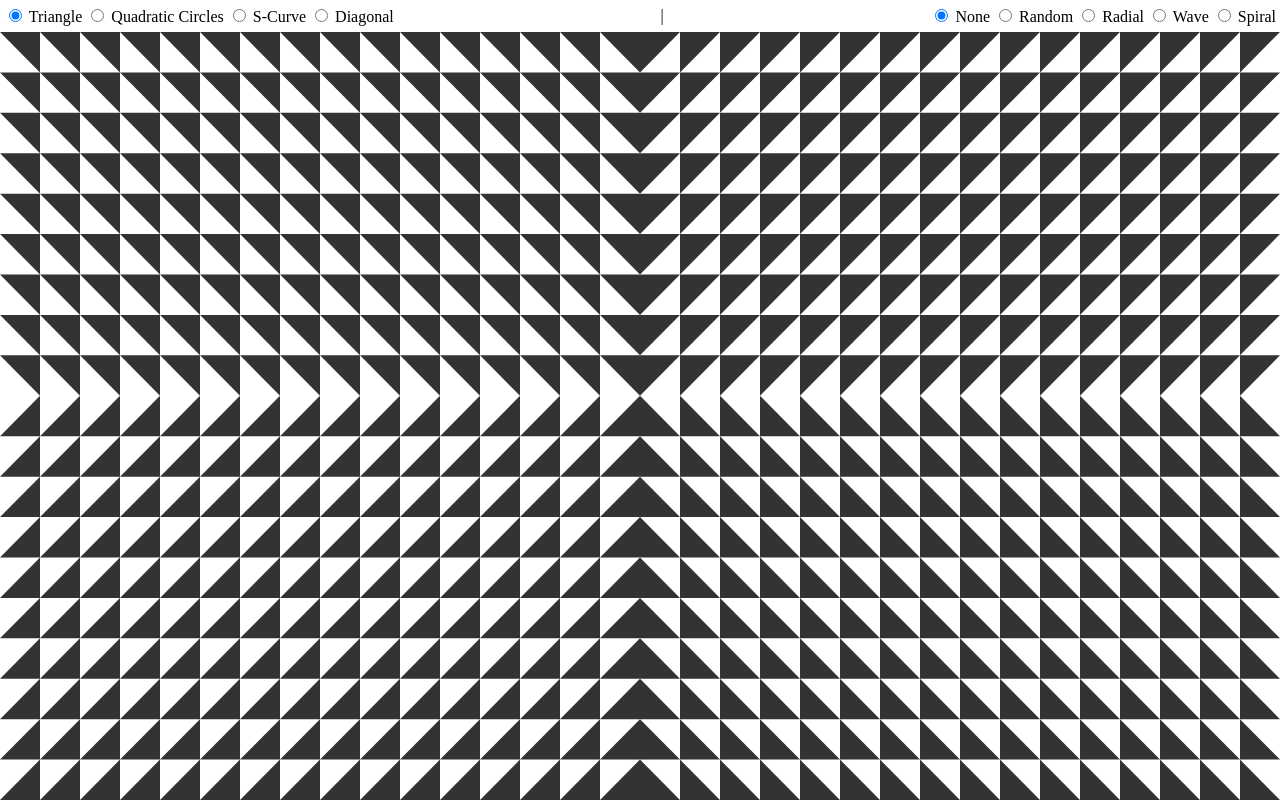
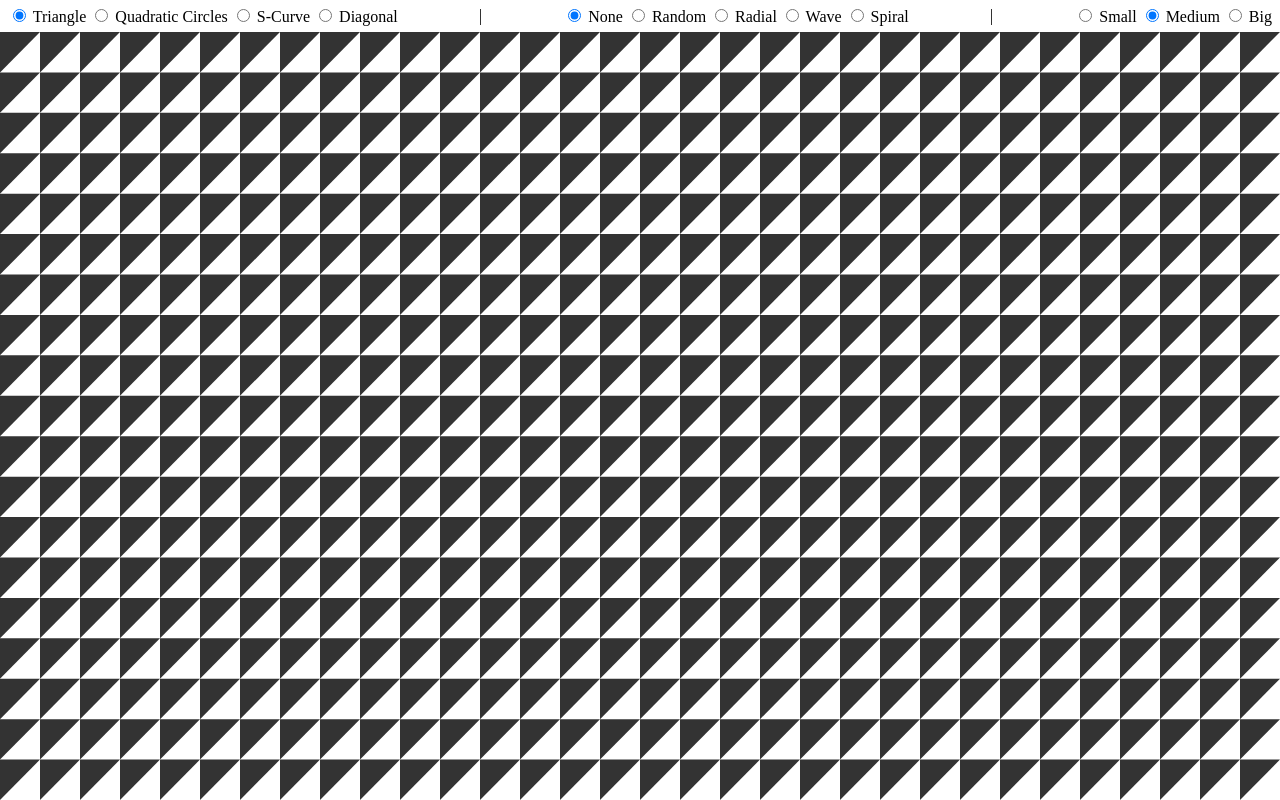
Before and after one commit to drznr/truchet-tiles-playground, a website built with Vite: page index.html in a window 1280 px wide. Built offline with nearby package versions, Linux system fonts and the light colour scheme.

Commit message:
tile size control

```diff
--- a/index.html
+++ b/index.html
@@ -52,6 +52,25 @@
           Spiral
         </label>
       </fieldset>
+
+      |
+
+      <fieldset class="tile-size-selector">
+        <label>
+          <input type="radio" name="tile-size" value="20" />
+          Small
+        </label>
+
+        <label>
+          <input type="radio" name="tile-size" value="40" checked />
+          Medium
+        </label>
+
+        <label>
+          <input type="radio" name="tile-size" value="80" />
+          Big
+        </label>
+      </fieldset>
     </header>
 
     <section class="chart-container"></section>
--- a/src/styles/main.css
+++ b/src/styles/main.css
@@ -25,7 +25,7 @@ fieldset {
 
 .main-header {
   height: var(--main-header-height);
-  padding-inline: 4px;
+  padding-inline: 8px;
   display: flex;
   align-items: center;
   justify-content: space-between;
--- a/src/ts/config.ts
+++ b/src/ts/config.ts
@@ -6,11 +6,13 @@ type ChartConfig = {
   layoutAlgorithm: TileLayoutAlgorithm;
 };
 
-export const chartConfig: ChartConfig = {
+const DEFAULT_CONFIG = {
   tileSize: 40,
   tileType: TileType.Triangle,
-  layoutAlgorithm: TileLayoutAlgorithm.Radial,
-};
+  layoutAlgorithm: TileLayoutAlgorithm.None,
+} as const satisfies ChartConfig;
+
+export const chartConfig: ChartConfig = DEFAULT_CONFIG;
 
 export function setChartConfig<K extends keyof ChartConfig>(
   key: K,
--- a/src/ts/controls.ts
+++ b/src/ts/controls.ts
@@ -7,7 +7,10 @@ export function initControls() {
     '.tile-type-selector'
   ) as HTMLInputElement;
   const elLayoutAlgoInput = document.querySelector(
-    '.tile-type-selector'
+    '.layout-algorythm-selector'
+  ) as HTMLInputElement;
+  const elTileSizeInput = document.querySelector(
+    '.tile-size-selector'
   ) as HTMLInputElement;
 
   elTileTypeInput.addEventListener('change', (event) => {
@@ -23,4 +26,11 @@ export function initControls() {
     setChartConfig('layoutAlgorithm', value as TileLayoutAlgorithm);
     render();
   });
+
+  elTileSizeInput.addEventListener('change', (event) => {
+    const { value } = event.target as HTMLInputElement;
+
+    setChartConfig('tileSize', Number(value));
+    render();
+  });
 }
```
